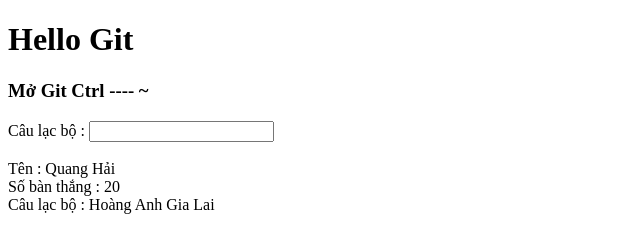
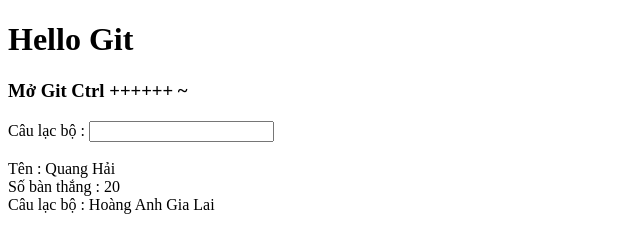
Before and after one commit to RoyceNguyen777/Piroll_Project, a plain HTML site: page index.html in a window 1280 px wide. Shown: the top 229 px of the page, 0-640 px from the left. Drawn offline with Linux system fonts and the light colour scheme.

Commit message:
fix conflict

```diff
--- a/index.html
+++ b/index.html
@@ -7,7 +7,7 @@
   </head>
   <body>
     <h1>Hello Git</h1>
-    <h3>Mở Git Ctrl ---- ~</h3>
+    <h3>Mở Git Ctrl ++++++ ~</h3>
 
     <label for="">Câu lạc bộ : </label>
     <input id="club" type="text" onchange="handleChangeClub(this)" />
```
